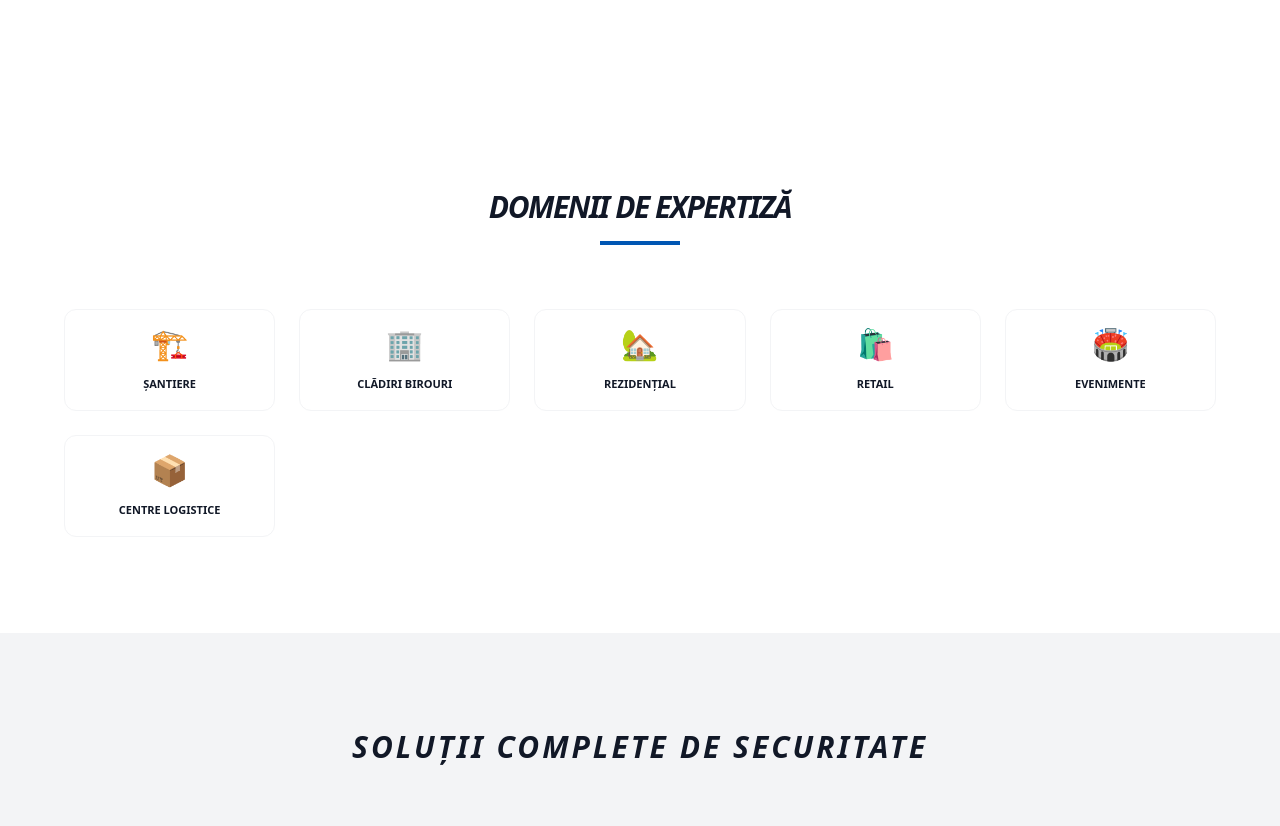
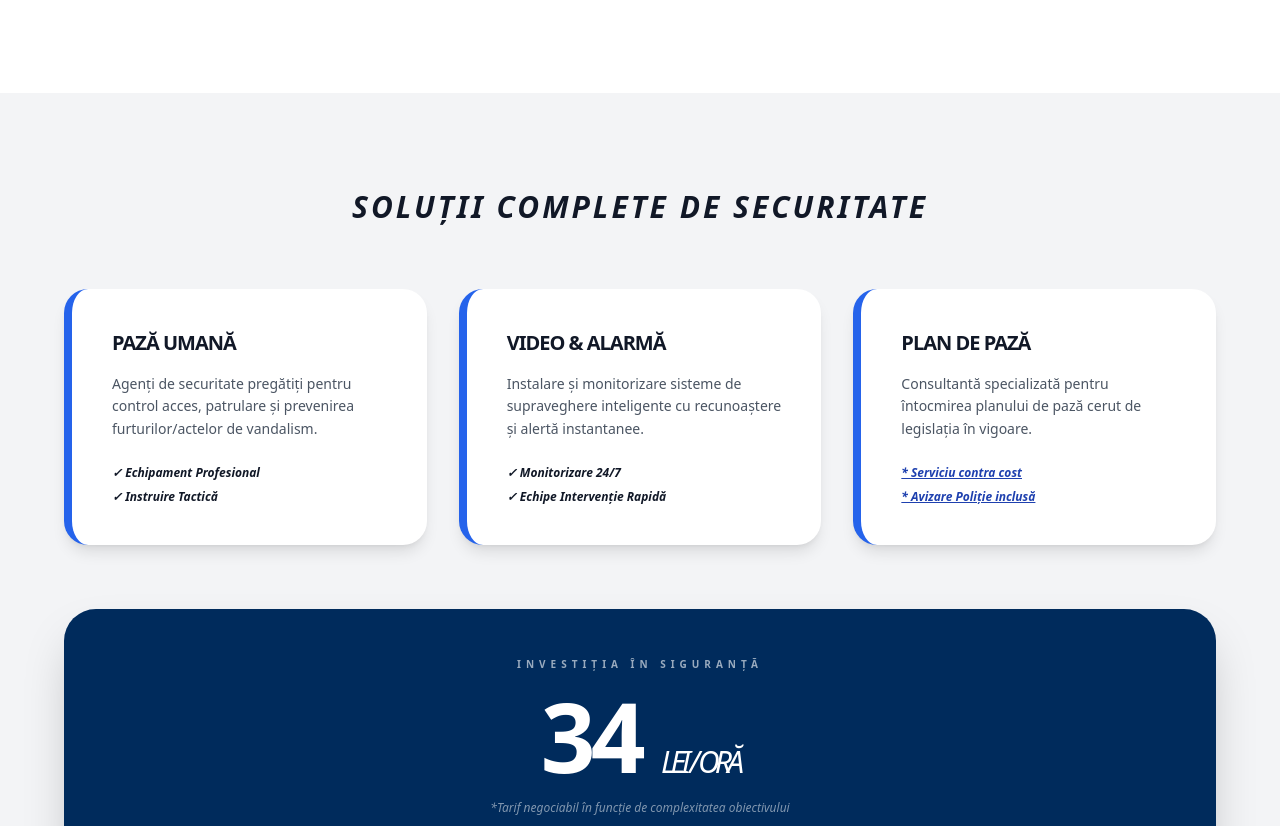
Before and after one commit to Drewstrr/God, a plain HTML site: page index.html in a window 1280 px wide. Shown: the part 1284-2110 px from the top of the page. Drawn offline with nearby package versions, Linux system fonts and the light colour scheme.

Commit message:
index.html

```diff
--- a/index.html
+++ b/index.html
@@ -115,41 +115,6 @@
         </div>
     </div>
 </section>
-
-    <section id="expertiza" class="py-24 px-6 bg-white">
-        <div class="max-w-6xl mx-auto">
-            <div class="text-center mb-16">
-                <h3 class="text-3xl font-bold text-brand-deep uppercase italic tracking-tighter">Domenii de Expertiză</h3>
-                <div class="w-20 h-1 bg-nav-highlight mx-auto mt-4"></div>
-            </div>
-            <div class="grid grid-cols-2 lg:grid-cols-5 gap-6 text-center">
-                <div class="p-4 border border-gray-100 rounded-xl hover:bg-blue-50 transition">
-                    <span class="text-3xl block mb-2">🏗️</span>
-                    <span class="text-[11px] font-black uppercase">Șantiere</span>
-                </div>
-                <div class="p-4 border border-gray-100 rounded-xl hover:bg-blue-50 transition">
-                    <span class="text-3xl block mb-2">🏢</span>
-                    <span class="text-[11px] font-black uppercase">Clădiri Birouri</span>
-                </div>
-                <div class="p-4 border border-gray-100 rounded-xl hover:bg-blue-50 transition">
-                    <span class="text-3xl block mb-2">🏡</span>
-                    <span class="text-[11px] font-black uppercase">Rezidențial</span>
-                </div>
-                <div class="p-4 border border-gray-100 rounded-xl hover:bg-blue-50 transition">
-                    <span class="text-3xl block mb-2">🛍️</span>
-                    <span class="text-[11px] font-black uppercase">Retail</span>
-                </div>
-                <div class="p-4 border border-gray-100 rounded-xl hover:bg-blue-50 transition">
-                    <span class="text-3xl block mb-2">🏟️</span>
-                    <span class="text-[11px] font-black uppercase">Evenimente</span>
-                </div>
-              <div class="p-4 border border-gray-100 rounded-xl hover:bg-blue-50 transition">
-                    <span class="text-3xl block mb-2">📦</span>
-                    <span class="text-[11px] font-black uppercase">Centre Logistice</span>
-                </div>
-            </div>
-        </div>
-    </section>
 
     <section id="servicii" class="bg-gray-100 py-24 px-6">
         <div class="max-w-6xl mx-auto">
```
